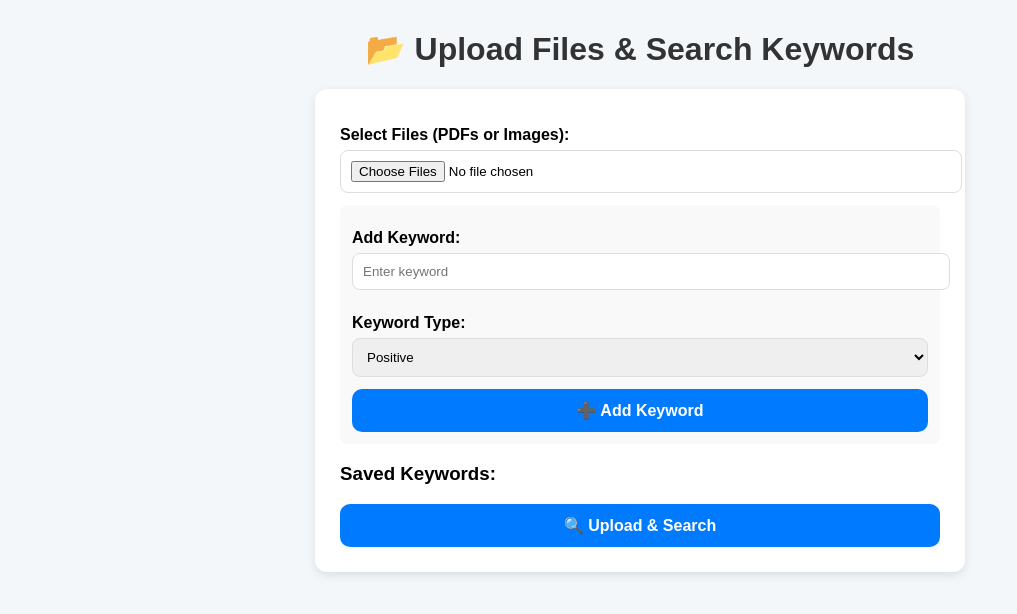
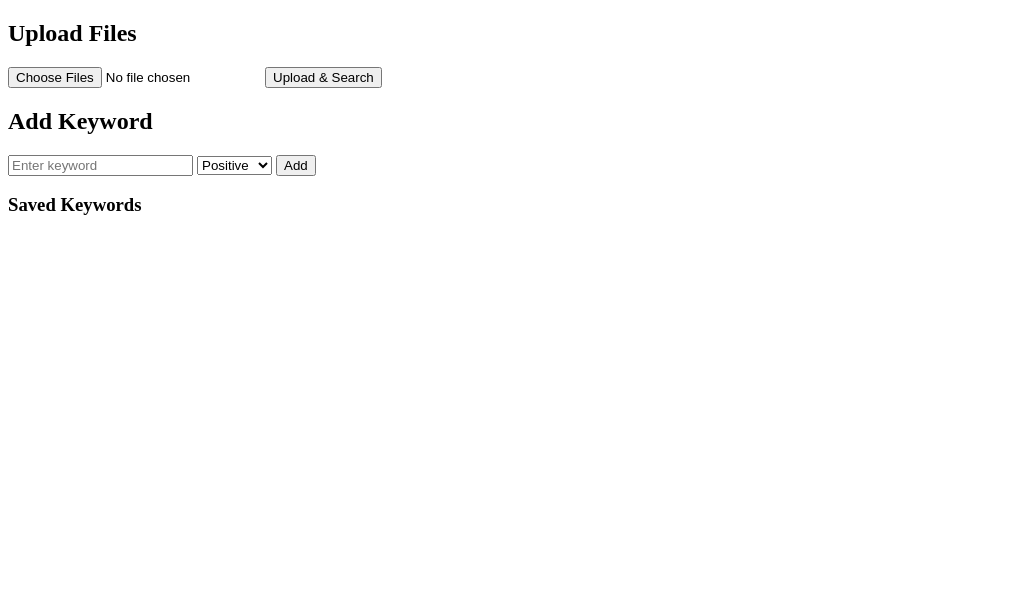
Before and after one commit to Aaronicc/pdf-keyword-search, a Flask app: page / in a window 1280 px wide. Shown: the top 614 px of the page, without its empty margins (0-1017 px from the left). Run offline with Flask 3, Linux system fonts and the light colour scheme; data that the repository does not hold is empty.

Commit message:
Update index.html

```diff
--- a/templates/index.html
+++ b/templates/index.html
@@ -1,111 +1,30 @@
 <!DOCTYPE html>
-<html lang="en">
+<html>
 <head>
-    <meta charset="UTF-8">
-    <title>File Upload & Keyword Search</title>
-    <style>
-        body {
-            font-family: Arial, sans-serif;
-            margin: 30px;
-            background-color: #f4f7fa;
-        }
-        h1 {
-            text-align: center;
-            color: #333;
-        }
-        form {
-            background: #fff;
-            padding: 25px;
-            border-radius: 12px;
-            max-width: 600px;
-            margin: 20px auto;
-            box-shadow: 0 3px 10px rgba(0,0,0,0.1);
-        }
-        label {
-            font-weight: bold;
-            display: block;
-            margin: 12px 0 6px;
-        }
-        input[type="file"],
-        input[type="text"],
-        select {
-            width: 100%;
-            padding: 10px;
-            border-radius: 8px;
-            border: 1px solid #ddd;
-            margin-bottom: 12px;
-        }
-        button {
-            display: block;
-            width: 100%;
-            padding: 12px;
-            background: #007bff;
-            color: #fff;
-            font-size: 16px;
-            font-weight: bold;
-            border: none;
-            border-radius: 10px;
-            cursor: pointer;
-        }
-        button:hover {
-            background: #0056b3;
-        }
-        .keywords-box {
-            background: #f9f9f9;
-            padding: 12px;
-            border-radius: 8px;
-            margin-bottom: 15px;
-        }
-        ul {
-            list-style: none;
-            padding-left: 0;
-        }
-        li {
-            background: #fff;
-            padding: 8px;
-            margin: 5px 0;
-            border-radius: 6px;
-            border-left: 5px solid #007bff;
-        }
-        .positive { border-color: green; color: green; }
-        .negative { border-color: red; color: red; }
-    </style>
+    <title>Image/PDF Keyword Search</title>
 </head>
 <body>
+    <h2>Upload Files</h2>
+    <form action="/upload" method="post" enctype="multipart/form-data">
+        <input type="file" name="files" multiple required>
+        <button type="submit">Upload & Search</button>
+    </form>
 
-    <h1>📂 Upload Files & Search Keywords</h1>
-
-    <form method="post" action="{{ url_for('upload_files') }}" enctype="multipart/form-data">
-        <label for="files">Select Files (PDFs or Images):</label>
-        <input type="file" id="files" name="files" multiple required>
-
-        <div class="keywords-box">
-            <label for="keyword">Add Keyword:</label>
-            <input type="text" id="keyword" name="keyword" placeholder="Enter keyword">
-
-            <label for="type">Keyword Type:</label>
-            <select id="type" name="type">
+    <h2>Add Keyword</h2>
+    <form action="/add_keyword" method="post">
+        <input type="text" name="word" placeholder="Enter keyword" required>
+        <select name="type" required>
             <option value="positive">Positive</option>
             <option value="negative">Negative</option>
         </select>
+        <button type="submit">Add</button>
+    </form>
 
-            <button type="submit" formaction="{{ url_for('add_keyword') }}">➕ Add Keyword</button>
-        </div>
-
-        <h3>Saved Keywords:</h3>
+    <h3>Saved Keywords</h3>
     <ul>
         {% for kw in keywords %}
-                <li class="{{ kw.type }}">
-                    {{ kw.word }} ({{ kw.type }})
-                    <form method="post" action="{{ url_for('delete_keyword', id=kw.id) }}" style="display:inline;">
-                        <button type="submit" style="background:red; color:white; border:none; padding:4px 8px; border-radius:6px;">🗑️</button>
-                    </form>
-                </li>
+            <li>{{ kw.word }} ({{ kw.type }})</li>
         {% endfor %}
     </ul>
-
-        <button type="submit">🔍 Upload & Search</button>
-    </form>
-
 </body>
 </html>
```
Lines whose indentation alone changed are shown as unchanged.
